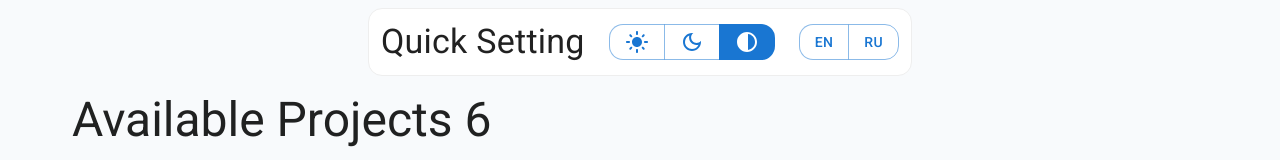
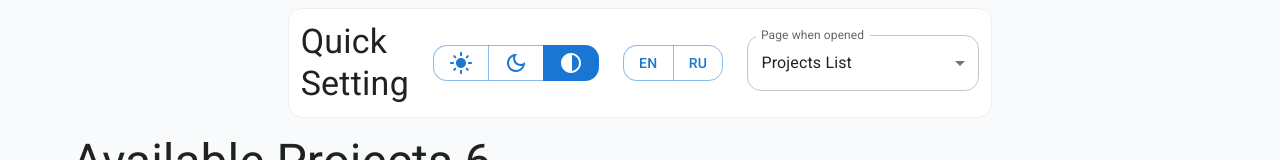
Before and after one commit to legkiy/pinly-project-manager, a React (Vite) app: page / in a window 1280 px wide. Shown: the top 160 px of the page. Built offline with nearby package versions, Linux system fonts and the light colour scheme.

Commit message:
base ui for select Start page

```diff
--- a/messages/en.ts
+++ b/messages/en.ts
@@ -3,6 +3,7 @@ const EN = {
   settings: {
     title: 'Settings',
     quick: 'Quick Setting',
+    pageWhenOpened: 'Page when opened',
   },
   avalableProjectsCount: 'Available Projects {{count}}',
   projectsList: 'Projects List',
--- a/messages/ru.ts
+++ b/messages/ru.ts
@@ -5,9 +5,10 @@ const RU: typeof EN = {
   settings: {
     title: 'Настройки',
     quick: 'Быстрые Настройки',
+    pageWhenOpened: 'Страница при открытии',
   },
   avalableProjectsCount: 'Доступые Проекты {{count}}',
-  projectsList:'Список Проектов',
+  projectsList: 'Список Проектов',
   kanban: {
     toDo: 'Сделать',
     inProgress: 'В процессе',
--- /dev/null
+++ b/src/features/StartPageSetter/index.ts
@@ -0,0 +1 @@
+export { StartPageSetter } from './ui';
--- /dev/null
+++ b/src/features/StartPageSetter/ui/StartPageSetter.tsx
@@ -0,0 +1,34 @@
+import { Text } from '@/shared/ui';
+import { Project } from '@/widgets/ProjectsList/model';
+import { FormControl, InputLabel, MenuItem, Select, SelectChangeEvent } from '@mui/material';
+import { useState } from 'react';
+
+interface Props {
+  projects: Project[];
+}
+
+const StartPageSetter = ({ projects }: Props) => {
+  const [defaultPage, setDefaultPage] = useState<string>('/');
+  const handleChange = (event: SelectChangeEvent) => {
+    setDefaultPage(event.target.value);
+  };
+
+  return (
+    <FormControl fullWidth>
+      <InputLabel>
+        <Text mess="settings.pageWhenOpened" />
+      </InputLabel>
+      <Select onChange={handleChange} label={<Text mess="settings.pageWhenOpened" />} value={defaultPage}>
+        <MenuItem value="/">
+          <Text mess="projectsList" />
+        </MenuItem>
+        {projects.map((project) => (
+          <MenuItem key={project.id} value={project.id}>
+            {project.name}
+          </MenuItem>
+        ))}
+      </Select>
+    </FormControl>
+  );
+};
+export default StartPageSetter;
--- /dev/null
+++ b/src/features/StartPageSetter/ui/index.ts
@@ -0,0 +1 @@
+export { default as StartPageSetter } from './StartPageSetter';
--- a/src/features/index.ts
+++ b/src/features/index.ts
@@ -1,3 +1,4 @@
 export { LocaleSwitcher } from './LocaleSwitcher';
 export { ThemeSwitcher } from './ThemeSwitcher';
 export { TaskBoard } from './TaskBoard';
+export { StartPageSetter } from './StartPageSetter';
--- a/src/pages/main/index.tsx
+++ b/src/pages/main/index.tsx
@@ -1,12 +1,21 @@
+import { createMockArray } from '@/shared/lib';
 import { ProjectsList, QuickSettings } from '@/widgets';
+import { Project } from '@/widgets/ProjectsList/model';
 import { Container, Stack } from '@mui/material';
+
+const mockData = createMockArray<Project>(6, (step, id) => ({
+  id,
+  createdAt: new Date(),
+  name: `project ${step}`,
+  description: `description to project ${step}`,
+}));
 
 const MainPage = () => {
   return (
     <Container maxWidth="lg" sx={{ p: 1, height: '100vh' }}>
       <Stack gap={2} height="100%">
-        <QuickSettings />
-        <ProjectsList />
+        <QuickSettings projects={mockData} />
+        <ProjectsList projects={mockData} />
       </Stack>
     </Container>
   );
--- a/src/widgets/ProjectsList/ui/index.tsx
+++ b/src/widgets/ProjectsList/ui/index.tsx
@@ -1,4 +1,3 @@
-import { createMockArray } from '@/shared/lib';
 import { Text } from '@/shared/ui';
 import { Box, Typography } from '@mui/material';
 import { Project } from '../model';
@@ -6,14 +5,11 @@ import ProjectCard from './ProjectCard';
 
 const CARD_SIZE = { width: 364, height: 204 };
 
-const ProjectsList = () => {
-  const mockData = createMockArray<Project>(6, (step, id) => ({
-    id,
-    createdAt: new Date(),
-    name: `project ${step}`,
-    description: `description to project ${step}`,
-  }));
+interface Props {
+  projects: Project[];
+}
 
+const ProjectsList = ({ projects }: Props) => {
   return (
     <>
       <Typography
@@ -22,7 +18,7 @@ const ProjectsList = () => {
           mx: 1,
         }}
       >
-        <Text mess="avalableProjectsCount" options={{ count: mockData.length }} />
+        <Text mess="avalableProjectsCount" options={{ count: projects.length }} />
       </Typography>
       <Box
         sx={{
@@ -38,7 +34,7 @@ const ProjectsList = () => {
             gridTemplateColumns: 'repeat(auto-fit, minmax(calc(50% - 16px), 1fr))',
           }}
         >
-          {mockData.map((project) => (
+          {projects.map((project) => (
             <ProjectCard key={project.id} {...project} {...CARD_SIZE} />
           ))}
         </Box>
--- a/src/widgets/QuickSettings/QuickSettings.tsx
+++ b/src/widgets/QuickSettings/QuickSettings.tsx
@@ -1,12 +1,14 @@
-import { LocaleSwitcher, ThemeSwitcher } from '@/features';
+import { LocaleSwitcher, StartPageSetter, ThemeSwitcher } from '@/features';
 import { Text } from '@/shared/ui';
 import { Card, CardContent, Stack, Typography } from '@mui/material';
+import { Project } from '@/widgets/ProjectsList//model';
 
 interface Props {
   collapse?: boolean;
+  projects: Project[];
 }
 
-const QuickSettings = ({ collapse }: Props) => {
+const QuickSettings = ({ collapse, projects }: Props) => {
   if (collapse) {
     return <div>QuickSettings collapse</div>;
   }
@@ -26,6 +28,7 @@ const QuickSettings = ({ collapse }: Props) => {
           </Typography>
           <ThemeSwitcher />
           <LocaleSwitcher />
+          <StartPageSetter projects={projects}/>
         </Stack>
       </CardContent>
     </Card>
```
Also changed, not shown: src/features/StartPageSetter/lib/index.ts (added), src/features/StartPageSetter/model/index.ts (added), 1 other file (tests, documents, lock files or other folders).
